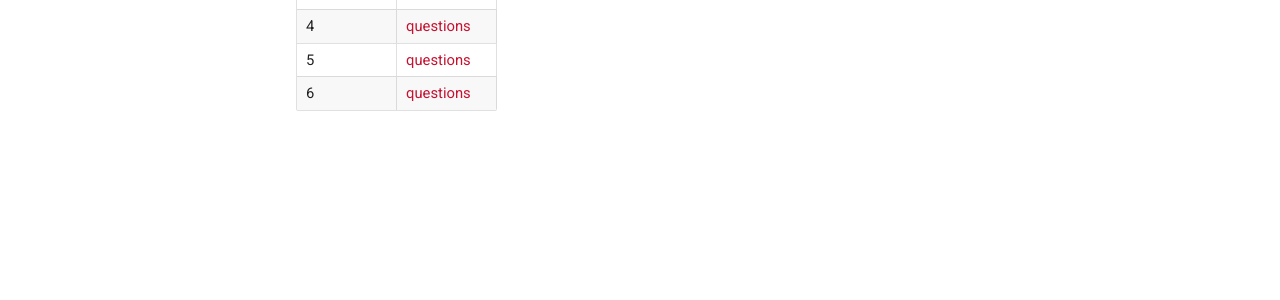
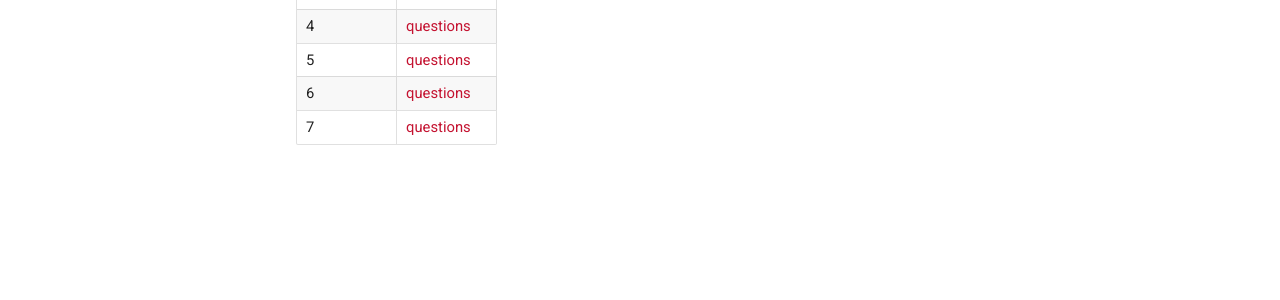
Before and after one commit to cmu-optimal-control/cmu-optimal-control.github.io, an MkDocs documentation site: the page built from docs/quizzes.md, in a window 1280 px wide. Shown: the part 354-654 px from the top of the page. Built offline with MkDocs 1.6.1 and Material for MkDocs 9.7.7, drawn with Linux system fonts in a browser that asks for light colours.

Commit message:
Added Quiz 7

```diff
--- a/docs/quizzes.md
+++ b/docs/quizzes.md
@@ -9,6 +9,7 @@
 |4| [questions](quizzes/week4.pdf) |
 |5| [questions](quizzes/week5.pdf) |
 |6| [questions](quizzes/week6.pdf) |
+|7| [questions](quizzes/week7.pdf) |
 
 <!-- , [solutions](https://github.com/Optimal-Control-16-745/quiz_solutions/blob/main/week_03_quiz_solutions.pdf) |
 |4| [questions](quizzes/week4.pdf), [solutions](https://github.com/Optimal-Control-16-745/quiz_solutions/blob/main/week_04_quiz_solutions.pdf) |
```
